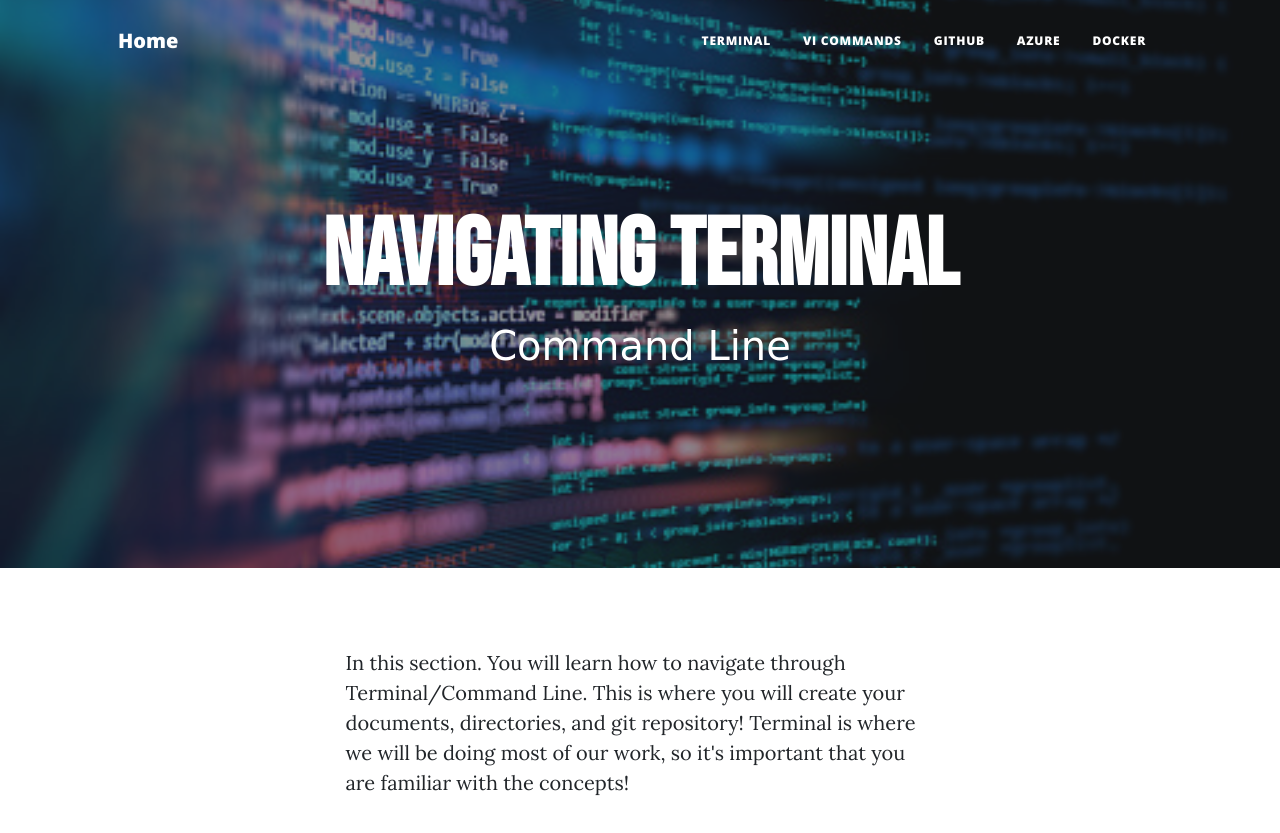
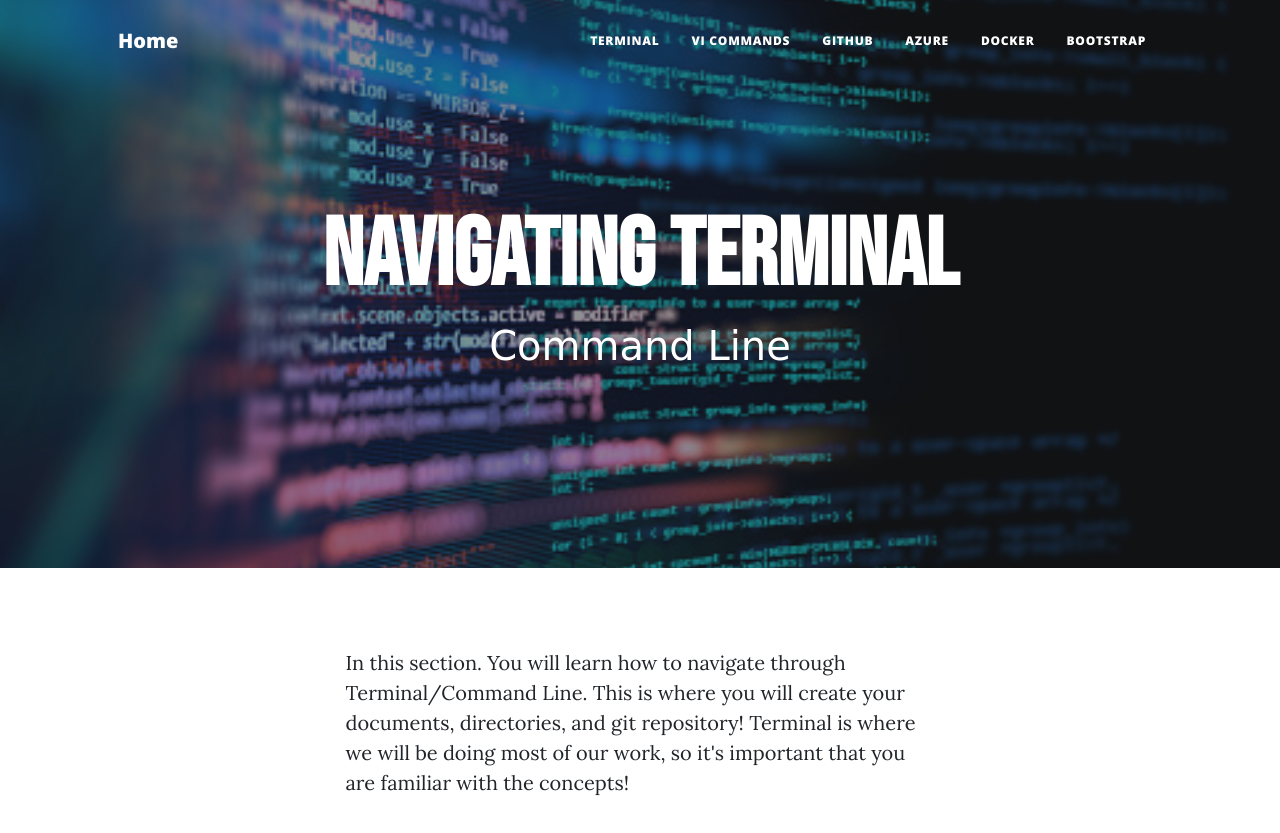
Before and after one commit to sduvapu/project, a plain HTML site: page public_html/terminal.html in a window 1280 px wide. Shown: the top 833 px of the page. Drawn offline with nearby package versions, Linux system fonts and the light colour scheme; a web font is replaced by a local one.

Commit message:
Update terminal.html

```diff
--- a/public_html/terminal.html
+++ b/public_html/terminal.html
@@ -37,6 +37,7 @@
                         <li class="nav-item"><a class="nav-link px-lg-3 py-3 py-lg-4" href="github.html">GitHub</a></li>
                         <li class="nav-item"><a class="nav-link px-lg-3 py-3 py-lg-4" href="azure.html">Azure</a></li>
                         <li class="nav-item"><a class="nav-link px-lg-3 py-3 py-lg-4" href="docker.html">Docker</a></li>
+                        <li class="nav-item"><a class="nav-link px-lg-3 py-3 py-lg-4" href="bootstrap.html">Bootstrap</a></li>
                     </ul>
                 </div>
             </div>
```
